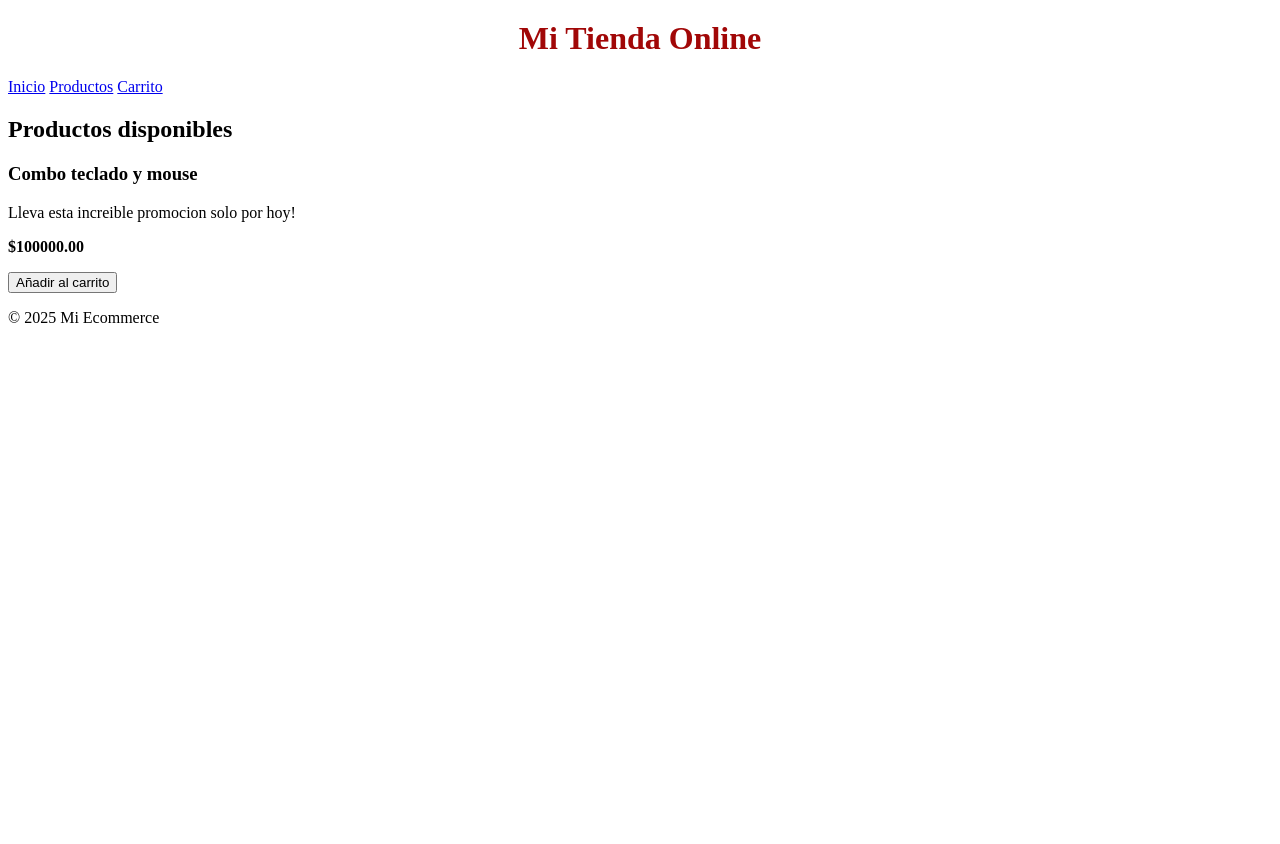
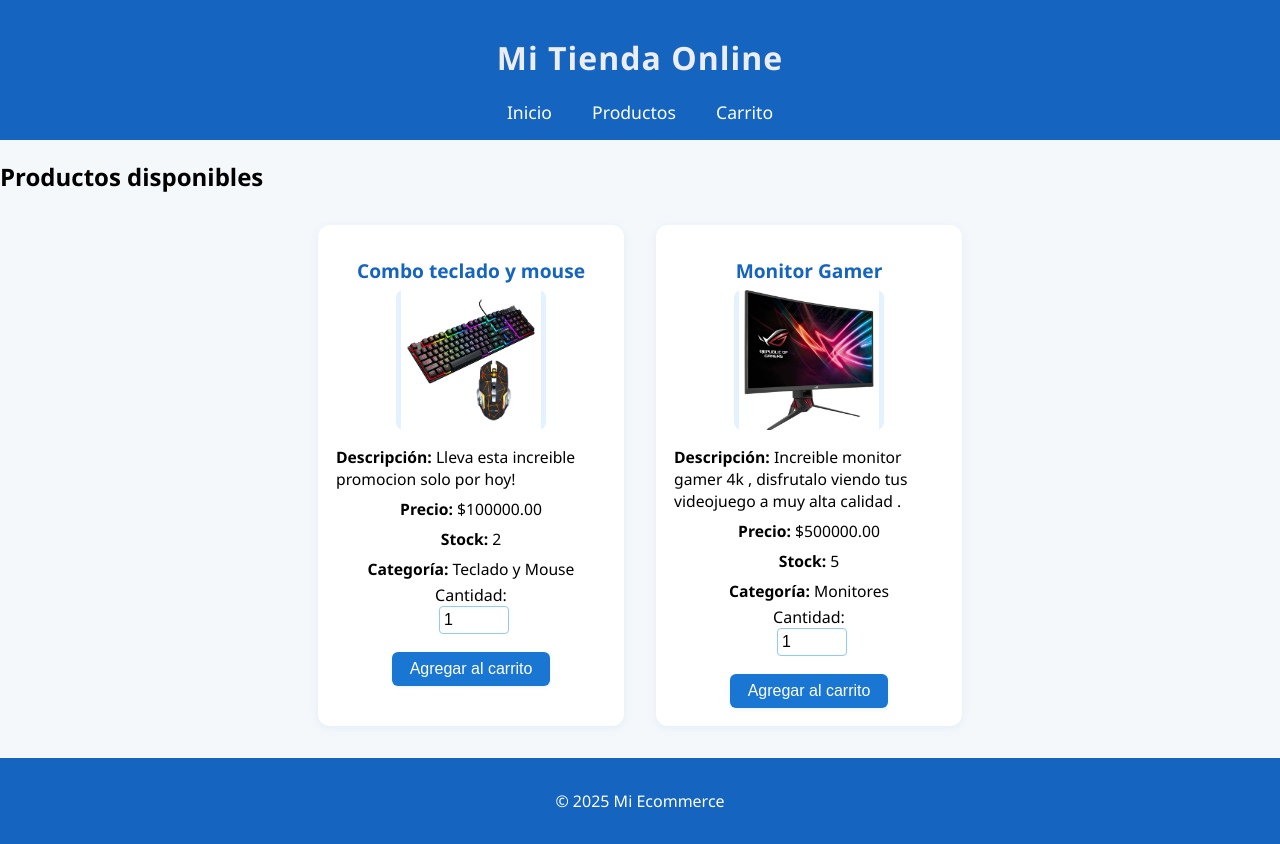
Before and after one commit to Pipes2006/Ecommerce-DJANGO-, a Django app: template tienda/templates/tienda/index.html in a window 1280 px wide. Before the commit the page ends 323 px from the top, so only its background shows below. Run offline with Django 5.2, Linux system fonts and the light colour scheme; the template is opened without the code that fills it: values that come from a table or form of the project are taken from there, others are empty; data comes from the database, SQL or seed files in the repository; both versions use the stored data as it was after the commit; tables that the repository leaves empty hold one stand-in row (values such as "Sample post").

Commit message:
agregando funcionalidad del carrito ,y aplicando styles con bootstrap 5

```diff
--- a/Ecommerce/urls.py
+++ b/Ecommerce/urls.py
@@ -5,7 +5,7 @@ from django.conf.urls.static import static  # Importar static
 
 urlpatterns = [
     path('admin/', admin.site.urls),
-    path('', include('tienda.urls')),  # Esto incluye las URLs de tu app tienda
+    path('', include('tienda.urls')),  # Esto incluye las URLs de la app tienda
 ]
 
 # Agregar configuración para servir archivos estáticos y medios en modo DEBUG
--- a/static/tienda/css/styles.css
+++ b/static/tienda/css/styles.css
@@ -1,6 +1,132 @@
 h1 {
-    color: #a10707;
+    color: #ebedef;
     text-align: center;
     margin-top: 20px;
+    font-family: 'Segoe UI', Arial, sans-serif;
+    letter-spacing: 1px;
+}
 
+body {
+    background: #f4f8fb;
+    font-family: 'Segoe UI', Arial, sans-serif;
+    margin: 0;
+    padding: 0;
 }
+
+header, footer {
+    background: #1565c0;
+    color: #fff;
+    padding: 16px 0;
+    text-align: center;
+}
+
+nav a {
+    color: #fff;
+    text-decoration: none;
+    margin: 0 18px;
+    font-weight: 500;
+    font-size: 1.1em;
+    transition: color 0.2s;
+}
+nav a:hover {
+    color: #90caf9;
+}
+
+.productos-lista {
+    display: flex;
+    flex-wrap: wrap;
+    gap: 32px;
+    justify-content: center;
+    margin: 32px 0;
+}
+.producto-item {
+    background: #fff;
+    border-radius: 12px;
+    box-shadow: 0 2px 8px rgba(21,101,192,0.08);
+    padding: 24px 18px 18px 18px;
+    width: 270px;
+    display: flex;
+    flex-direction: column;
+    align-items: center;
+    transition: box-shadow 0.2s;
+}
+.producto-item:hover {
+    box-shadow: 0 4px 16px rgba(21,101,192,0.18);
+}
+.producto-item img {
+    border-radius: 8px;
+    margin-bottom: 12px;
+    max-width: 100%;
+    height: 140px;
+    object-fit: contain;
+    background: #e3f2fd;
+}
+.producto-item h3 {
+    color: #1565c0;
+    margin: 8px 0 6px 0;
+    font-size: 1.2em;
+}
+.producto-item p {
+    margin: 4px 0;
+    font-size: 0.98em;
+}
+.btn-agregar-carrito {
+    background: #1976d2;
+    color: #fff;
+    border: none;
+    border-radius: 6px;
+    padding: 8px 18px;
+    margin-top: 10px;
+    font-size: 1em;
+    cursor: pointer;
+    transition: background 0.2s, box-shadow 0.2s;
+    box-shadow: 0 1px 4px rgba(21,101,192,0.10);
+}
+.btn-agregar-carrito:hover {
+    background: #0d47a1;
+    box-shadow: 0 2px 8px rgba(21,101,192,0.18);
+}
+.input-cantidad {
+    width: 60px;
+    padding: 4px;
+    border: 1px solid #90caf9;
+    border-radius: 4px;
+    margin-left: 6px;
+    margin-bottom: 8px;
+    font-size: 1em;
+}
+
+/* Carrito de compras */
+#carrito-lista table {
+    width: 100%;
+    border-collapse: collapse;
+    margin: 24px auto;
+    background: #fff;
+    box-shadow: 0 2px 8px rgba(21,101,192,0.08);
+    border-radius: 10px;
+    overflow: hidden;
+}
+#carrito-lista th, #carrito-lista td {
+    padding: 12px 10px;
+    text-align: center;
+    border-bottom: 1px solid #e3f2fd;
+}
+#carrito-lista th {
+    background: #1976d2;
+    color: #fff;
+    font-size: 1.05em;
+}
+#carrito-lista img {
+    width: 60px;
+    height: 60px;
+    object-fit: contain;
+    border-radius: 6px;
+    background: #e3f2fd;
+}
+#carrito-total {
+    text-align: right;
+    margin: 0 40px 24px 0;
+    font-size: 1.2em;
+    color: #1565c0;
+    font-weight: bold;
+}
--- a/static/tienda/js/main.js
+++ b/static/tienda/js/main.js
@@ -0,0 +1,37 @@
+
+// Carrito de compras en localStorage
+let carrito = JSON.parse(localStorage.getItem('carrito')) || [];
+
+function guardarCarrito() {
+	localStorage.setItem('carrito', JSON.stringify(carrito));
+}
+
+function agregarAlCarrito(producto) {
+	const existente = carrito.find(item => item.id === producto.id);
+	if (existente) {
+		// Sumar cantidad, sin pasar el stock
+		let nuevaCantidad = existente.cantidad + producto.cantidad;
+		existente.cantidad = nuevaCantidad > existente.stock ? existente.stock : nuevaCantidad;
+	} else {
+		carrito.push(producto);
+	}
+	guardarCarrito();
+	alert('Producto agregado al carrito');
+}
+
+document.addEventListener('DOMContentLoaded', function() {
+	document.querySelectorAll('.btn-agregar-carrito').forEach(function(btn) {
+		btn.addEventListener('click', function() {
+			const id = parseInt(this.dataset.id);
+			const nombre = this.dataset.nombre;
+			const precio = parseFloat(this.dataset.precio);
+			const stock = parseInt(this.dataset.stock);
+    			const imagen = this.dataset.imagen || '';
+			const cantidadInput = document.getElementById('cantidad-' + id);
+			let cantidad = parseInt(cantidadInput.value);
+			if (isNaN(cantidad) || cantidad < 1) cantidad = 1;
+			if (cantidad > stock) cantidad = stock;
+			agregarAlCarrito({ id, nombre, precio, cantidad, stock, imagen });
+		});
+	});
+});
--- a/tienda/templates/tienda/base.html
+++ b/tienda/templates/tienda/base.html
@@ -24,5 +24,6 @@
     <footer>
         <p>© 2025 Mi Ecommerce</p>
     </footer>
+    <script src="{% static 'tienda/js/main.js' %}"></script>
 </body>
 </html>
--- a/tienda/templates/tienda/index.html
+++ b/tienda/templates/tienda/index.html
@@ -2,13 +2,23 @@
 
 {% block content %}
 <h2>Productos disponibles</h2>
-<div class="productos">
-        <div class="producto">
+<div class="productos-lista">
+    {% for producto in productos %}
+        <div class="producto-item">
             <h3>{{ producto.nombre }}</h3>
-            <p>{{ producto.descripcion }}</p>
-            <p><strong>${{ producto.precio }}</strong></p>
-            <button>Añadir al carrito</button>
+            {% if producto.imagen %}
+                <img src="{{ producto.imagen.url }}" alt="{{ producto.nombre }}" width="150">
+            {% endif %}
+            <p><strong>Descripción:</strong> {{ producto.descripcion }}</p>
+            <p><strong>Precio:</strong> ${{ producto.precio }}</p>
+            <p><strong>Stock:</strong> {{ producto.stock }}</p>
+            <p><strong>Categoría:</strong> {{ producto.categoria.nombre_categoria }}</p>
+            <label for="cantidad-{{ producto.id }}">Cantidad:</label>
+            <input type="number" id="cantidad-{{ producto.id }}" class="input-cantidad" min="1" max="{{ producto.stock }}" value="1" style="width:60px;">
+            <button class="btn-agregar-carrito" data-id="{{ producto.id }}" data-nombre="{{ producto.nombre }}" data-precio="{{ producto.precio }}" data-stock="{{ producto.stock }}" data-imagen="{% if producto.imagen %}{{ producto.imagen.url }}{% endif %}">Agregar al carrito</button>
         </div>
-
+    {% empty %}
+        <p>No hay productos disponibles.</p>
+    {% endfor %}
 </div>
 {% endblock %}
--- a/tienda/views.py
+++ b/tienda/views.py
@@ -6,7 +6,8 @@ def home(request):
     return render(request, 'tienda/index.html', {'productos': productos})
 
 def productos(request):
-    return render(request, 'tienda/productos.html')
+    productos = Producto.objects.all()
+    return render(request, 'tienda/productos.html', {'productos': productos})
 
 def carrito(request):
     return render(request, 'tienda/carrito.html')
```
Also changed, not shown: tienda/templates/tienda/carrito.html (+40 -0 lines), tienda/templates/tienda/productos.html (+21 -0 lines), db.sqlite3, productos/combo_teclado_Mouse.webp (added), productos/monitor1.jpg (added), static/tienda/img/combo teclado Mouse.webp (added), static/tienda/img/monitor1.jpg (added).
